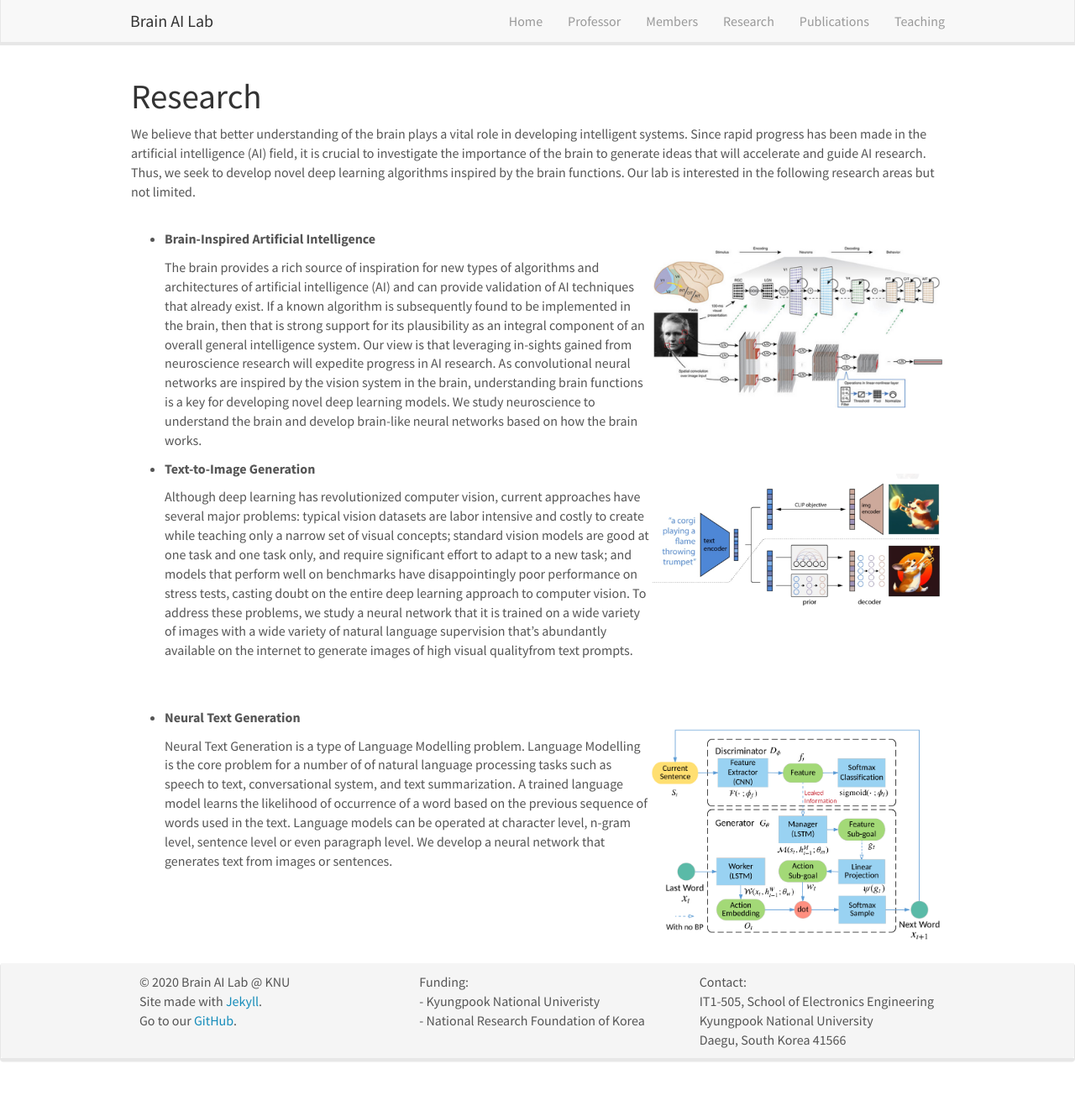
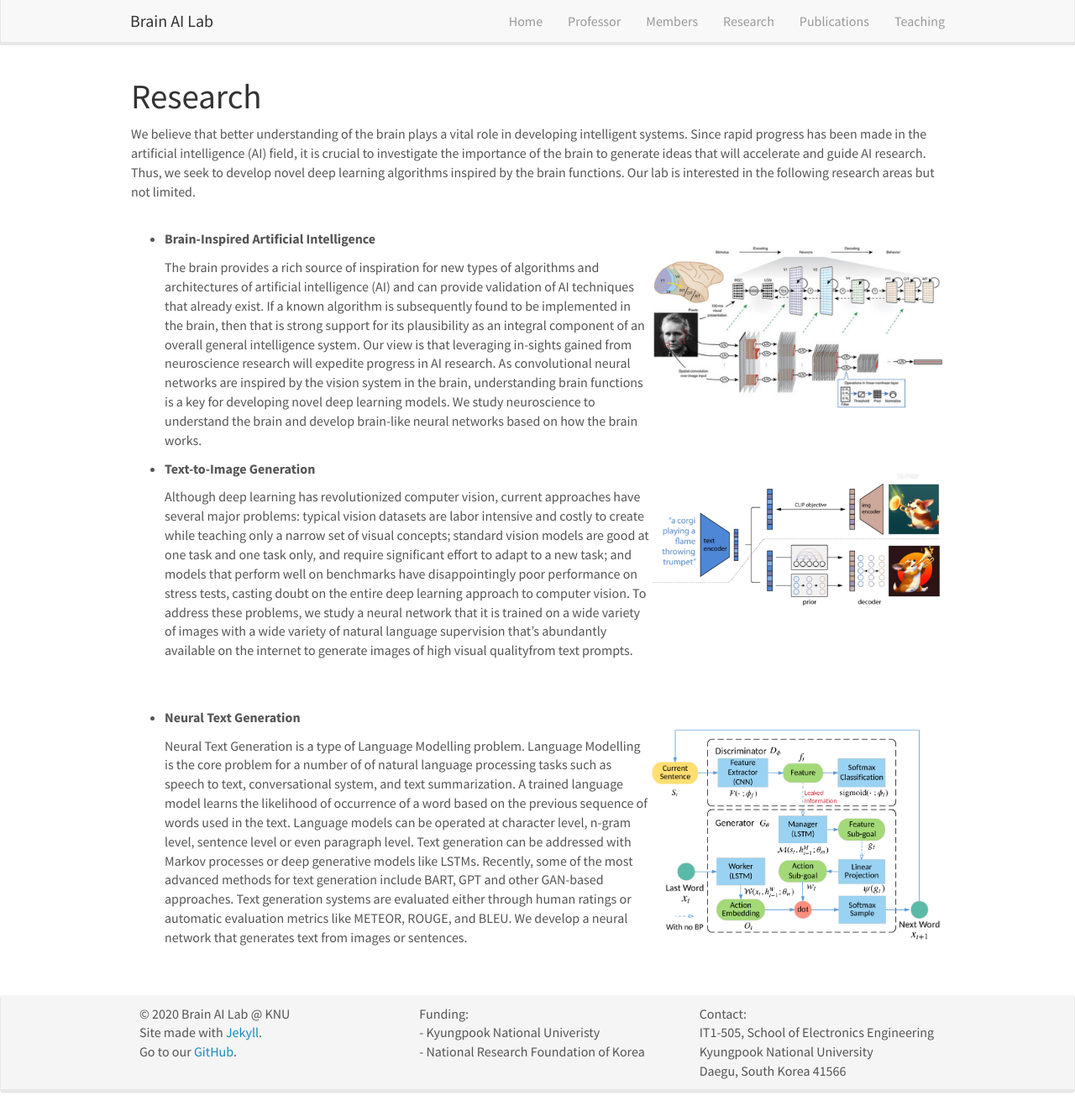
Before and after one commit to KNU-BrainAI/knu-brainai.github.io, a Jekyll site: the page built from _pages/research.md, in a window 1280 px wide and 1323 px high. Shown: the whole window at 84% size. Built offline with Jekyll 4.4.1, drawn with Linux system fonts in a browser that asks for light colours; nearby versions of some CDN libraries.

Commit message:
Update research.md

```diff
--- a/_pages/research.md
+++ b/_pages/research.md
@@ -20,4 +20,4 @@ We believe that better understanding of the brain plays a vital role in developi
 
 - **Neural Text Generation** ![]({{ site.url }}{{ site.baseurl }}/images/LeakGAN.png){: style="width: 350px; float: right"}
 
-  Neural Text Generation is a type of Language Modelling problem. Language Modelling is the core problem for a number of of natural language processing tasks such as speech to text, conversational system, and text summarization. A trained language model learns the likelihood of occurrence of a word based on the previous sequence of words used in the text. Language models can be operated at character level, n-gram level, sentence level or even paragraph level. We develop a neural network that generates text from images or sentences.  <br><br><br>
+  Neural Text Generation is a type of Language Modelling problem. Language Modelling is the core problem for a number of of natural language processing tasks such as speech to text, conversational system, and text summarization. A trained language model learns the likelihood of occurrence of a word based on the previous sequence of words used in the text. Language models can be operated at character level, n-gram level, sentence level or even paragraph level. Text generation can be addressed with Markov processes or deep generative models like LSTMs. Recently, some of the most advanced methods for text generation include BART, GPT and other GAN-based approaches. Text generation systems are evaluated either through human ratings or automatic evaluation metrics like METEOR, ROUGE, and BLEU. We develop a neural network that generates text from images or sentences.  <br><br><br>
```
